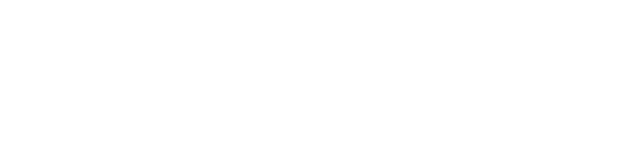
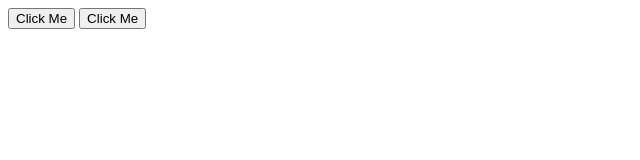
Before and after one commit to TomaszWoznicki74/buttons-hover, a plain HTML site: page index.html in a window 1280 px wide. Shown: the whole page, without its empty margins (0-640 px from the left). Drawn offline with Linux system fonts and the light colour scheme.

Commit message:
add buttons

```diff
--- a/index.html
+++ b/index.html
@@ -8,6 +8,7 @@
     <title>Buttons</title>
 </head>
 <body>
-
+    <button class="btn">Click Me</button>
+    <button class="btn">Click Me</button>
 </body>
 </html>
```
